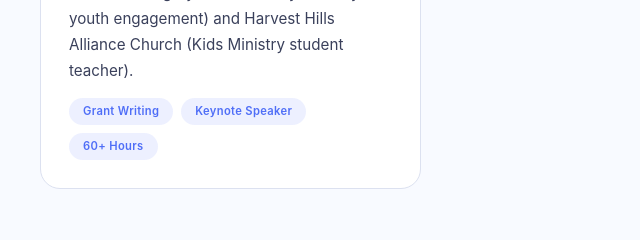
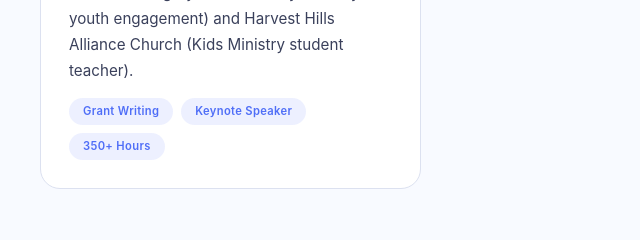
Before and after one commit to HeavenlyCloudz/personal-portfolio, a plain HTML site: page index.html in a window 1280 px wide. Shown: the part 3800-4040 px from the top of the page, 0-640 px from the left. Drawn offline with Linux system fonts and the light colour scheme.

Commit message:
Update index.html

```diff
--- a/index.html
+++ b/index.html
@@ -972,7 +972,7 @@
         <h3>Power of Early Vision Foundation</h3>
         <div class="exp-meta"><i class="fas fa-calendar-alt"></i> Youth Representative</div>
         <p>Authoring grant proposals and serving as a keynote youth speaker at public events. Community volunteering also includes Youth Central &amp; Calgary Public Library (literacy and youth engagement) and Harvest Hills Alliance Church (Kids Ministry student teacher).</p>
-        <div class="exp-tags"><span>Grant Writing</span><span>Keynote Speaker</span><span>60+ Hours</span></div>
+        <div class="exp-tags"><span>Grant Writing</span><span>Keynote Speaker</span><span>350+ Hours</span></div>
       </div>
     </div>
   </section>
```
